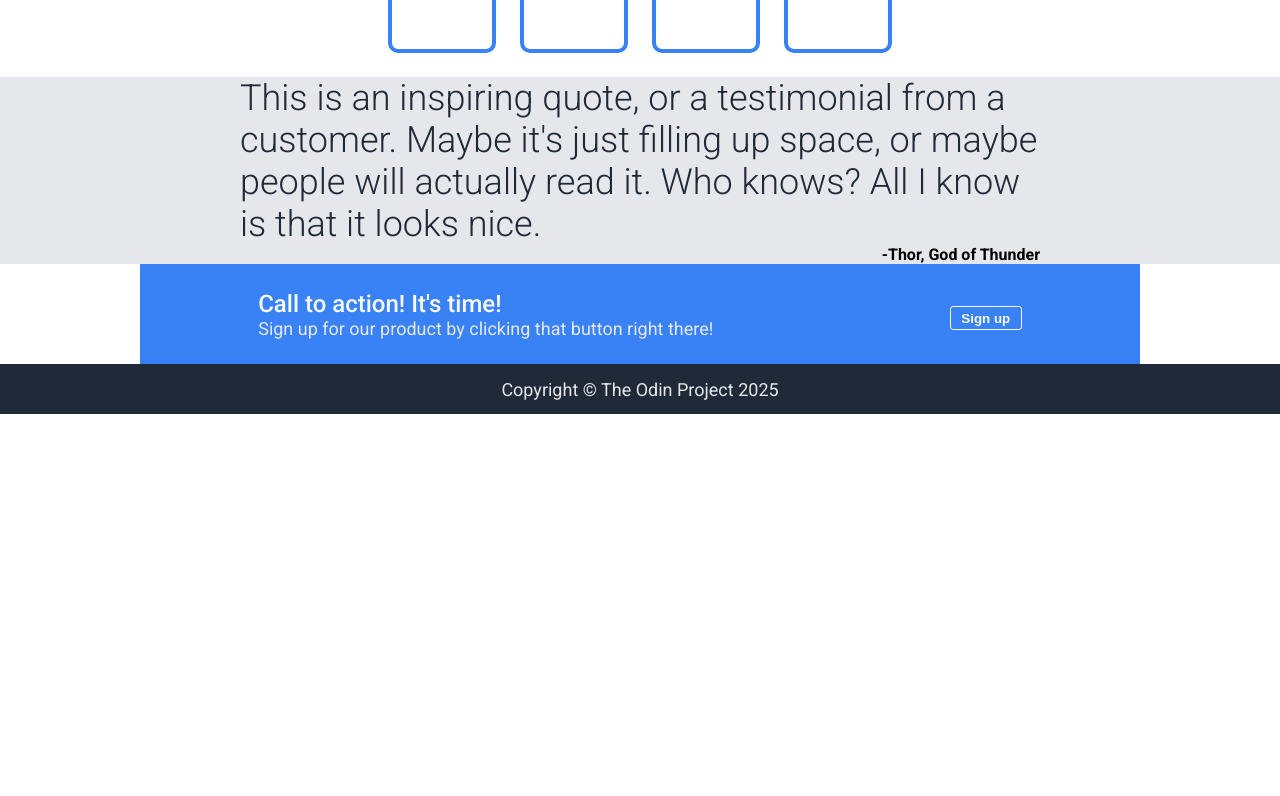
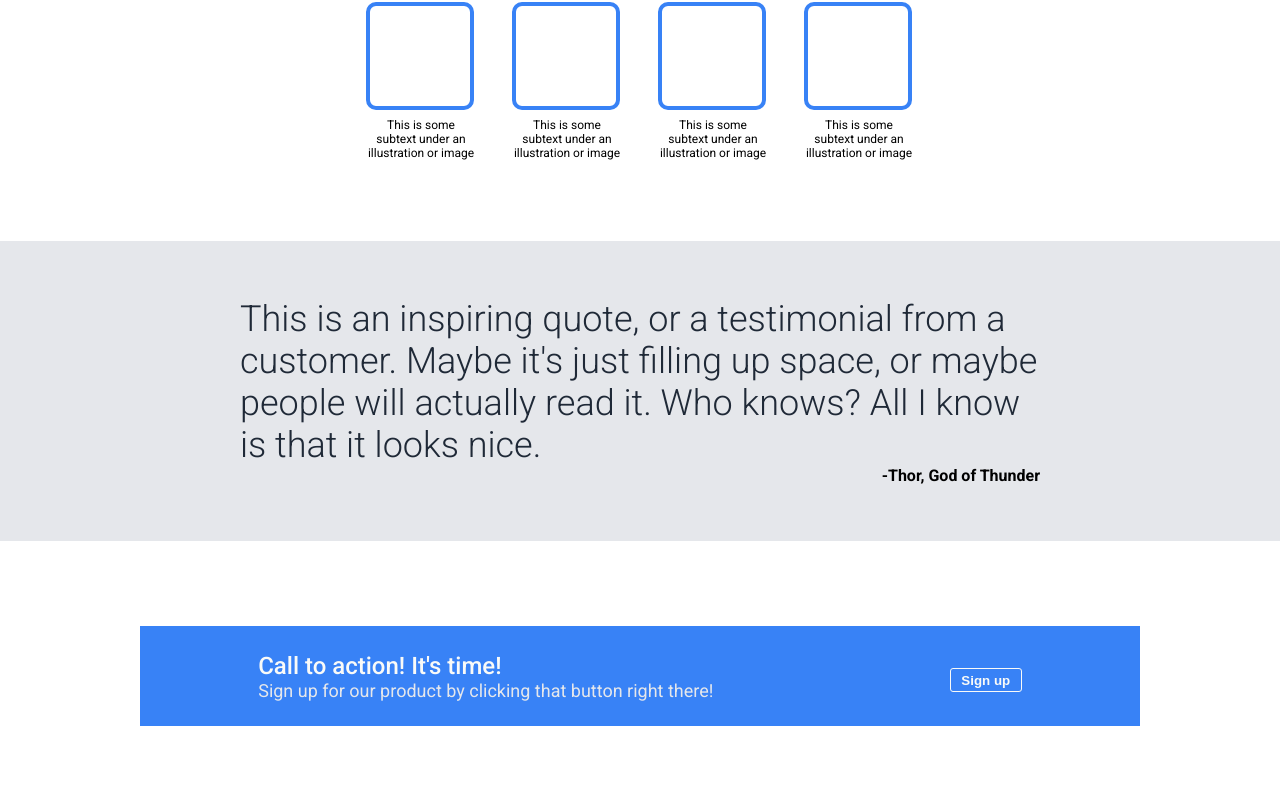
Before and after one commit to Ezz1997/LandingPage, a plain HTML site: page index.html in a window 1280 px wide. Shown: the part 439-1235 px from the top of the page. Before the commit the page ends 853 px from the top, so only its background shows below. Drawn offline with Linux system fonts and the light colour scheme.

Commit message:
Refactor: Add min-height to each of the main sections: info header, quote and call to action sections.
Originally, no heights were provided, which
resulted in everything being crammed in one page,
which dulled the look of the page, so we traded
off fitting everything in one page for a more
spacious and aesthetically pleasing look

```diff
--- a/index.html
+++ b/index.html
@@ -38,10 +38,30 @@
       <div class="info-header">
         <div class="info-header-text">Some Random Information</div>
         <div class="image-row">
-          <div class="square"></div>
-          <div class="square"></div>
-          <div class="square"></div>
-          <div class="square"></div>
+          <div>
+            <div class="square"></div>
+            <div class="image-subtext">
+              This is some subtext under an illustration or image
+            </div>
+          </div>
+          <div>
+            <div class="square"></div>
+            <div class="image-subtext">
+              This is some subtext under an illustration or image
+            </div>
+          </div>
+          <div>
+            <div class="square"></div>
+            <div class="image-subtext">
+              This is some subtext under an illustration or image
+            </div>
+          </div>
+          <div>
+            <div class="square"></div>
+            <div class="image-subtext">
+              This is some subtext under an illustration or image
+            </div>
+          </div>
         </div>
       </div>
       <div class="quote-section">
--- a/style.css
+++ b/style.css
@@ -108,6 +108,7 @@ a:hover{
     justify-content: center;
     align-items: center;
     flex-grow: 1.2;
+    min-height: 350px;
 }
 
 .info-header-text{
@@ -120,7 +121,7 @@ a:hover{
     display:flex;
     margin-top: 12px;
     margin-bottom: 24px;
-    gap: 24px;
+    gap: 36px;
 }
 
 .square{
@@ -130,6 +131,13 @@ a:hover{
     border-radius: 10px;
 }
 
+.image-subtext{
+    width: 110px;
+    font-size: 12px;
+    margin-top: 8px;
+    text-align: center;
+}
+
 .quote-section{
     display: flex;
     flex-direction: column;
@@ -137,6 +145,7 @@ a:hover{
     align-items: center;
     flex-grow: 1.1;
     background-color: #E5E7EB;
+    min-height: 300px;
 }
 
 .quote-text{
@@ -156,6 +165,7 @@ a:hover{
     justify-content: center;
     align-items: center;
     flex-grow: 1;
+    min-height: 270px;
 }
 
 .call-to-action-box{
```
